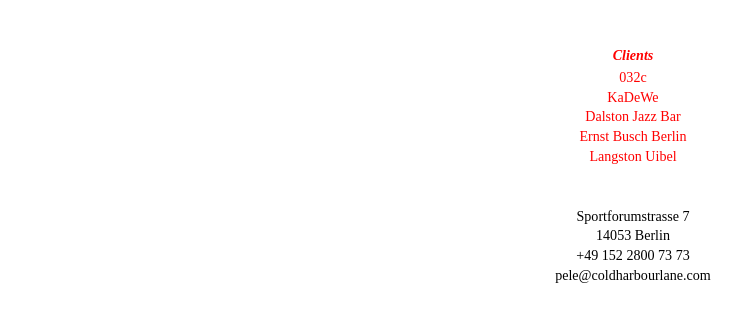
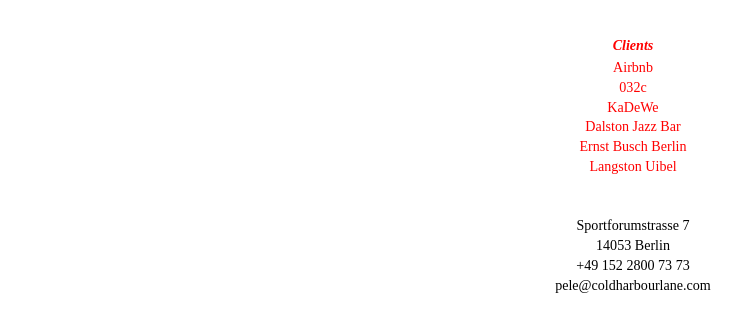
Before and after one commit to unlesssss/Coldharbourlane, a plain HTML site: page index.html in a window 1280 px wide. Shown: the part 405-736 px from the top of the page, without its empty margins (7-749 px from the left). Drawn offline with Linux system fonts and the light colour scheme.

Commit message:
new client

```diff
--- a/index.html
+++ b/index.html
@@ -110,6 +110,7 @@
       <div class="text-block">
         <h2 class="section-title">Clients</h2>
         <ul class="clients" id="clientsList">
+          <li tabindex="0" data-img="Airbnb1.jpeg">Airbnb</li>
           <li tabindex="0" data-img="032c.jpeg">032c</li>
           <li tabindex="0" data-img="Kadewe.jpeg">KaDeWe</li>
           <li tabindex="0" data-img="dalstonjazzbar.jpeg">Dalston Jazz Bar</li>
```
Also changed, not shown: Airbnb1.jpeg (added).
